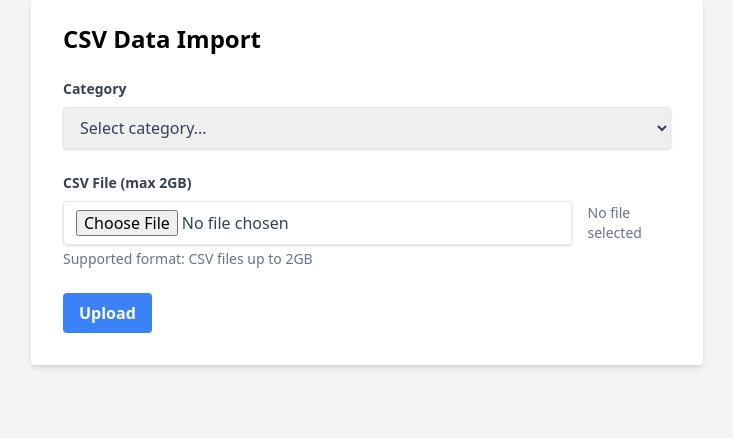
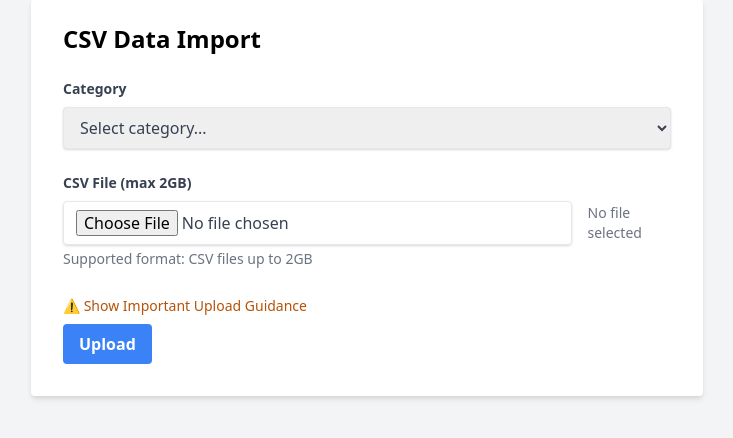
Before and after one commit to novaji-introserve/csv_importer, a Django app: page /upload/ in a window 1280 px wide. Shown: the part 281-719 px from the top of the page, without its empty margins (273-1006 px from the left). Run offline with Django 5.2, Linux system fonts and the light colour scheme; parts of the project's set-up code (start-up, migrations or seed data) failed here and were passed over.

Commit message:
Implemented Upload guidance

```diff
--- a/core/templates/upload.html
+++ b/core/templates/upload.html
@@ -36,6 +36,23 @@
                 </div>
                 <p id="progress-text" class="text-sm text-gray-600 text-center">Uploading...</p>
             </div>
+
+            <!-- Yellow Warning Banner -->
+            <div class="max-w-2xl mx-auto">
+                <!-- Collapsible Warning Toggle Button (outside the warning banner) -->
+                <button id="toggle-warning" class="text-sm text-yellow-700 hover:text-yellow-900 mb-2">
+                    ⚠️ Show Important Upload Guidance
+                </button>
+
+                <!-- Yellow Warning Banner (hidden by default) -->
+                <div id="warning-content" class="bg-yellow-100 border-l-4 border-yellow-500 text-yellow-700 p-4 mb-6 hidden" role="alert">
+                    <p class="font-bold">Important Upload Guidance</p>
+                    <p>
+                        ⚠️ Please ensure you use <strong>only the predefined header columns</strong> provided for this upload.
+                        Deviating from the expected column structure will cause the upload to fail.
+                    </p>
+                </div>
+
 
             <div>
                 <button type="submit"
@@ -76,6 +93,22 @@ document.addEventListener('DOMContentLoaded', function() {
     const modalTitle = document.getElementById('modal-title');
     const modalMessage = document.getElementById('modal-message');
     const modalClose = document.getElementById('modal-close');
+    const toggleButton = document.getElementById('toggle-warning');
+    const warningContent = document.getElementById('warning-content');
+
+    // Toggle the visibility of the warning content
+    toggleButton.addEventListener('click', function() {
+        // Check if the content is currently visible
+        if (warningContent.classList.contains('hidden')) {
+            // If hidden, show the content and change the button text
+            warningContent.classList.remove('hidden');
+            toggleButton.textContent = '⚠️ Hide Important Upload Guidance';
+        } else {
+            // If visible, hide the content and change the button text
+            warningContent.classList.add('hidden');
+            toggleButton.textContent = '⚠️ Show Important Upload Guidance';
+        }
+    });
 
     // File name display
     fileInput.addEventListener('change', function() {
```
